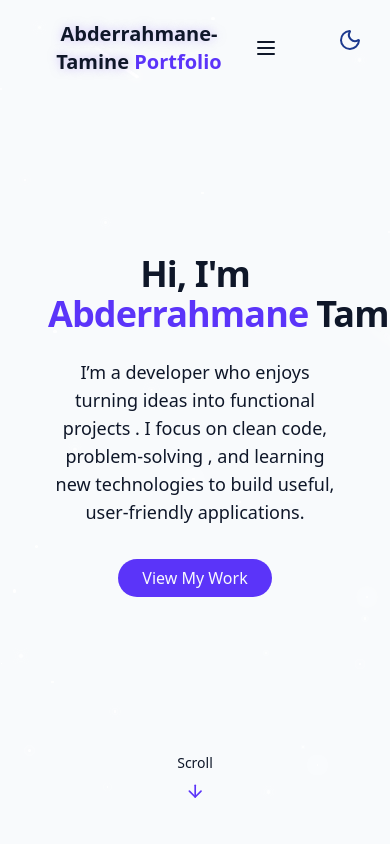
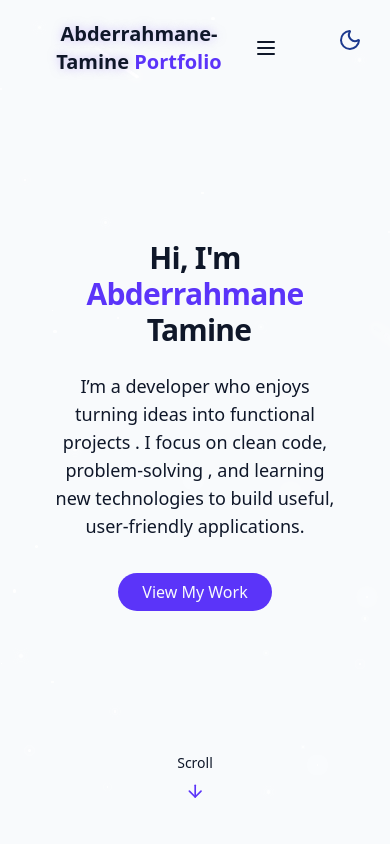
Before and after one commit to abdo2008new/Portfolio, a React (Vite) app: page / in a window 390 px wide. Shown: the top 844 px of the page. Built offline with nearby package versions, Linux system fonts and the light colour scheme.

Commit message:
update portfolio

```diff
--- a/src/Components/HomeSection.jsx
+++ b/src/Components/HomeSection.jsx
@@ -5,10 +5,10 @@ export const HomeSection = () => {
         <section id="home" className="relative min-h-screen flex flex-col items-center justify-center px-4">
             <div className="container max-w-4xl mx-auto text-center z-10">
         <div className="space-y-6">
-<h1 className="text-4xl font-bold  md:text-6xl tracking-tight">
-    <span className="opacity-0 animate-fade-in">Hi, I'm </span>
-    <span className="text-primary opacity-0 animate-fade-in-delay-1">Abderrahmane</span>
-    <span className="text-gradient ml-2 opacity-0 animate-fade-in-delay-2">Tamine</span>
+<h1 className="text-3xl sm:text-4xl md:text-6xl font-bold tracking-tight">
+    <span className="opacity-0 animate-fade-in block sm:inline">Hi, I'm </span>
+    <span className="text-primary opacity-0 animate-fade-in-delay-1 block sm:inline">Abderrahmane</span>
+    <span className="text-gradient ml-2 opacity-0 animate-fade-in-delay-2 block sm:inline">Tamine</span>
 </h1>
 <p className="text-lg md:text-xl text-muted-foreground mx-2-2xl mx-auto opacity-0 animate-fade-in-delay-3">
     I’m a developer who enjoys turning ideas into functional projects
```
